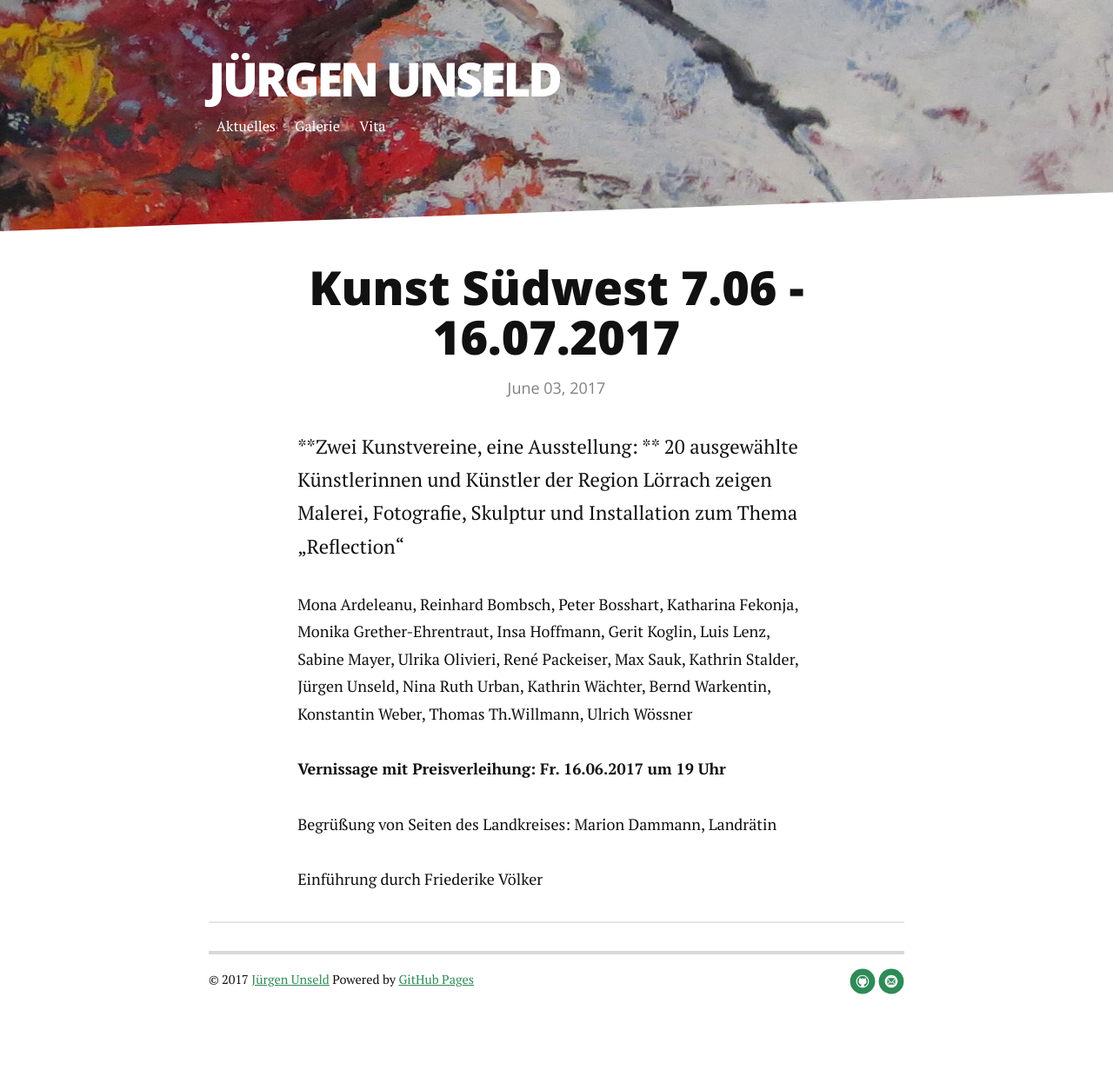
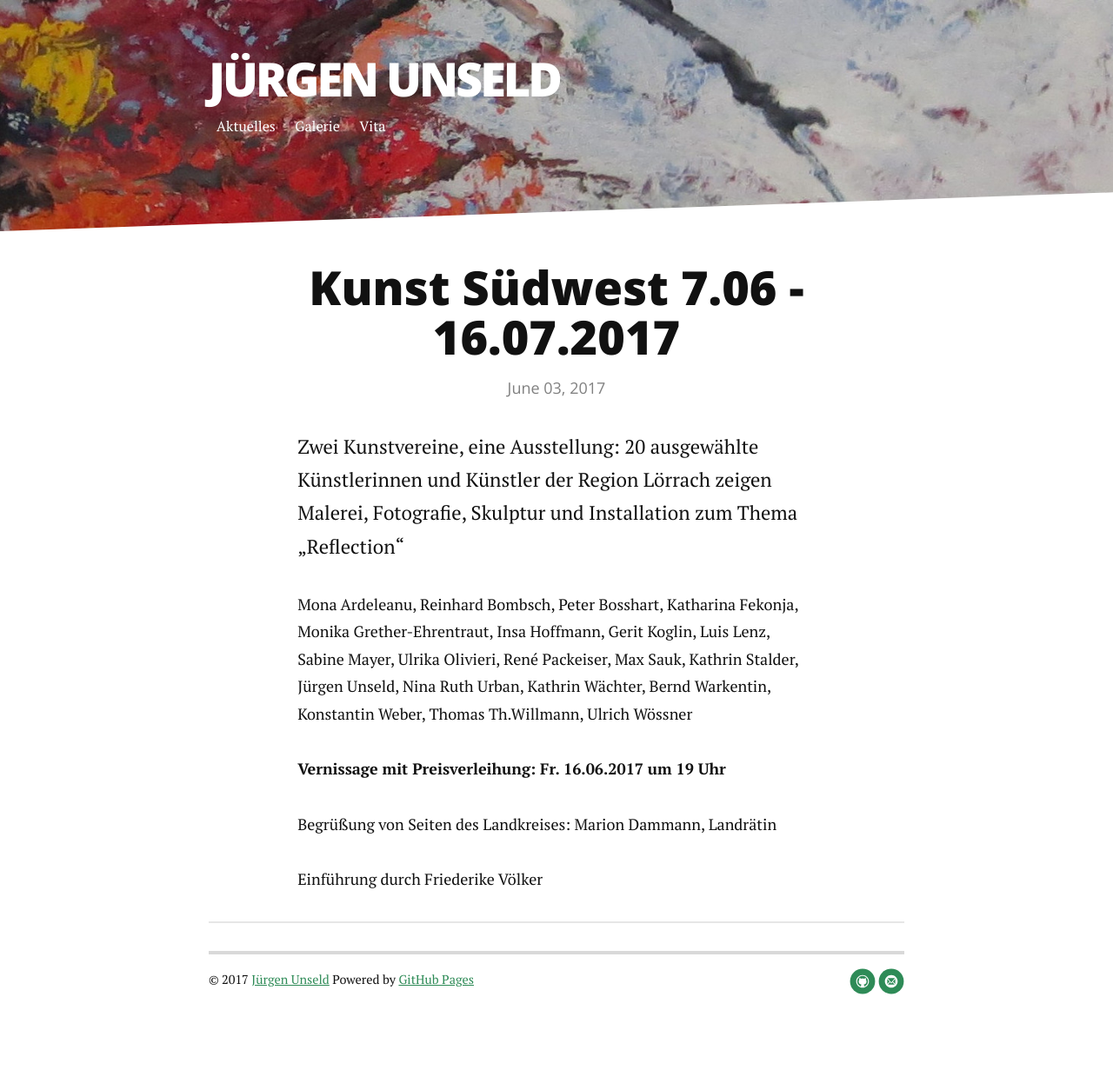
Before and after one commit to jueunseld/jueunseld.github.io, a Jekyll site: the page built from _posts/2017-06-03-Kunst-Suedwest.md, in a window 1280 px wide. Shown: the whole page at 87% size. Built offline with Jekyll 4.4.1, drawn with Linux system fonts in a browser that asks for light colours; nearby versions of some CDN libraries.

Commit message:
neuigkeiten

```diff
--- a/_posts/2017-06-03-Kunst-Suedwest.md
+++ b/_posts/2017-06-03-Kunst-Suedwest.md
@@ -5,7 +5,7 @@ date:   2017-06-03
 ---
 
 <p class="intro">
-**Zwei Kunstvereine, eine Ausstellung: **
+Zwei Kunstvereine, eine Ausstellung:
 20 ausgewählte Künstlerinnen und Künstler der Region Lörrach zeigen Malerei, Fotografie, Skulptur und Installation zum Thema „Reflection“
 </p>
 
```
